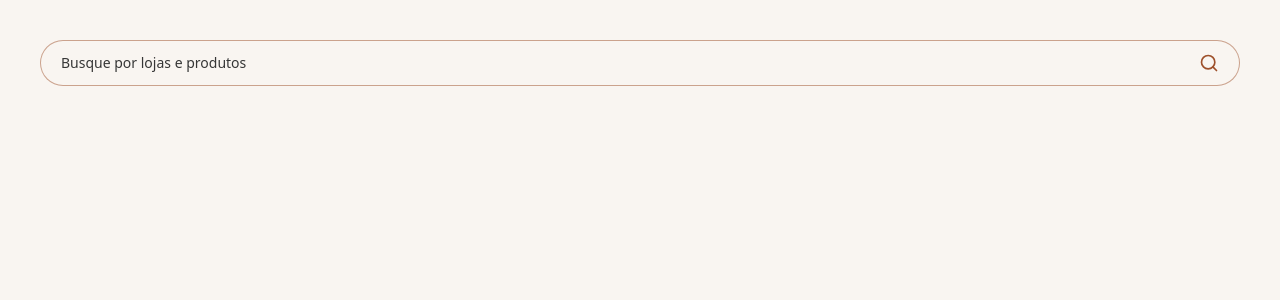
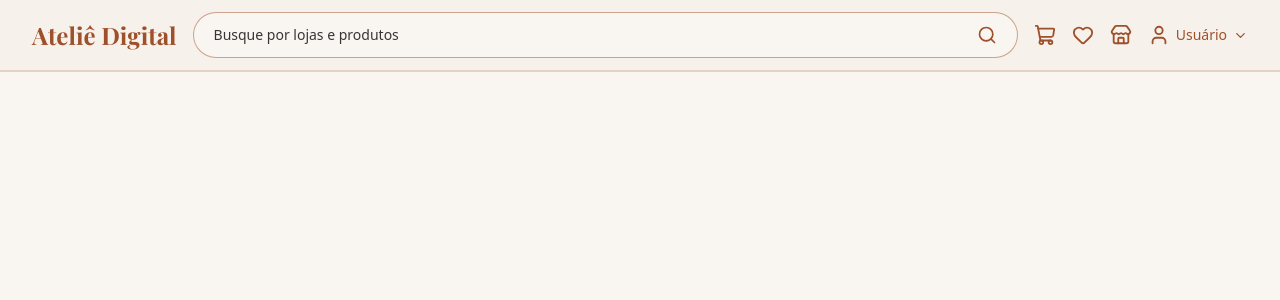
Before and after one commit to AtelieDigital-Labs/atelie-front, a React (Vite) app: page / in a window 1280 px wide. Shown: the top 300 px of the page. Built offline with nearby package versions, Linux system fonts and the light colour scheme; a web font is replaced by a local one.

Commit message:
feat: header component

```diff
--- a/src/App.tsx
+++ b/src/App.tsx
@@ -1,11 +1,14 @@
 
-import { Search } from "./components/ui/Serach"
+import { Header } from "./components/Header"
 function App() {
 
   return (
-    <div className="p-10">
-        <Search/>
-    </div>
+   <div>
+     <Header/>
+
+   </div>
+
+
 
   )
 }
--- /dev/null
+++ b/src/components/Header.tsx
@@ -0,0 +1,56 @@
+import { ShoppingCart, Heart, Store, User, ChevronDown } from 'lucide-react'
+import { Search } from './ui/Search'
+
+type HeaderProps = {
+  username?: string
+}
+
+const NAV_ICONS = [
+  { icon: ShoppingCart, label: 'Carrinho' },
+  { icon: Heart,        label: 'Favoritos' },
+  { icon: Store,        label: 'Lojas' },
+]
+
+export function Header({ username = 'Usuário' }: HeaderProps) {
+  return (
+    <header className="bg-card border-b-2 border-primary/20">
+      <div className="mx-auto px-4 lg:px-8">
+
+        <div className="grid grid-cols-[auto_1fr] lg:grid-cols-[auto_1fr_auto] items-center gap-4 py-3">
+
+          {/* Coluna 1  */}
+          <h1 className="font-title text-2xl font-bold text-primary whitespace-nowrap">
+            Ateliê Digital
+          </h1>
+
+          {/* Col 2 mobile / Col 3 desktop — Ações */}
+          <div className="flex items-center justify-end gap-4 text-primary">
+            {NAV_ICONS.map(({ icon: Icon, label }) => (
+              <button
+                key={label}
+                aria-label={label}
+                className="hover:text-primary-dark transition-colors"
+              >
+                <Icon size={22} />
+              </button>
+            ))}
+
+            <button
+              aria-label="Perfil"
+              className="flex items-center gap-1.5 hover:text-primary-dark transition-colors"
+            >
+              <User size={22} />
+              <span className="hidden sm:inline text-sm">{username}</span>
+              <ChevronDown className="hidden sm:block" size={15} />
+            </button>
+          </div>
+
+          <div className="col-span-2 lg:col-span-1 lg:col-start-2 lg:row-start-1">
+            <Search />
+          </div>
+
+        </div>
+      </div>
+    </header>
+  )
+}
```
Also changed, not shown: src/components/ui/Search.tsx (renamed from src/components/ui/Serach.tsx).
